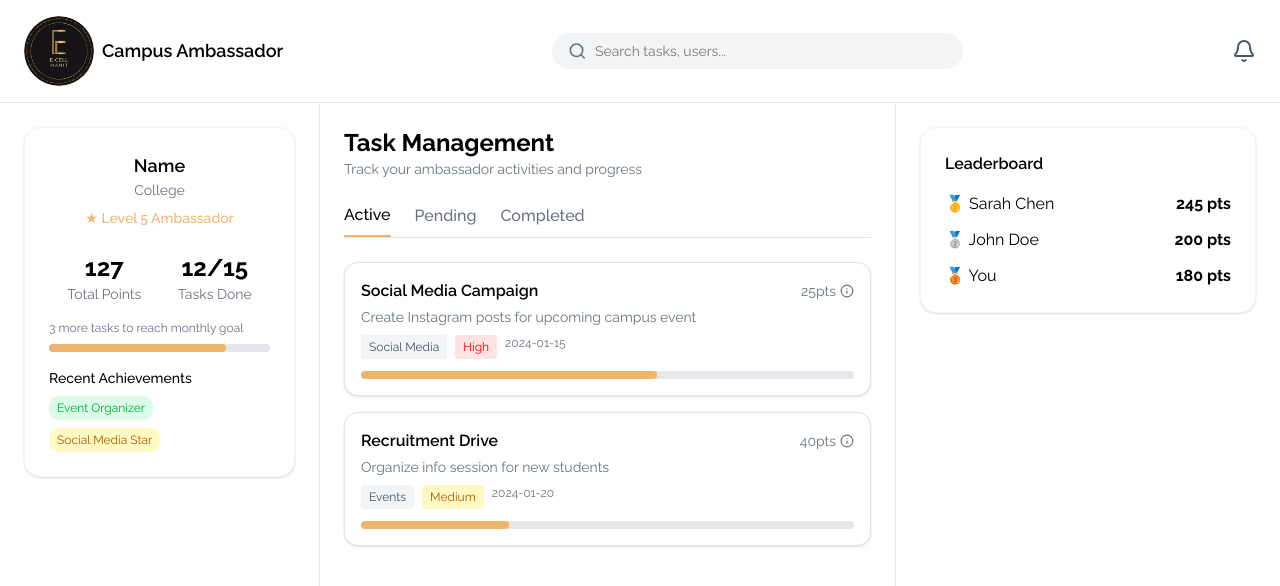
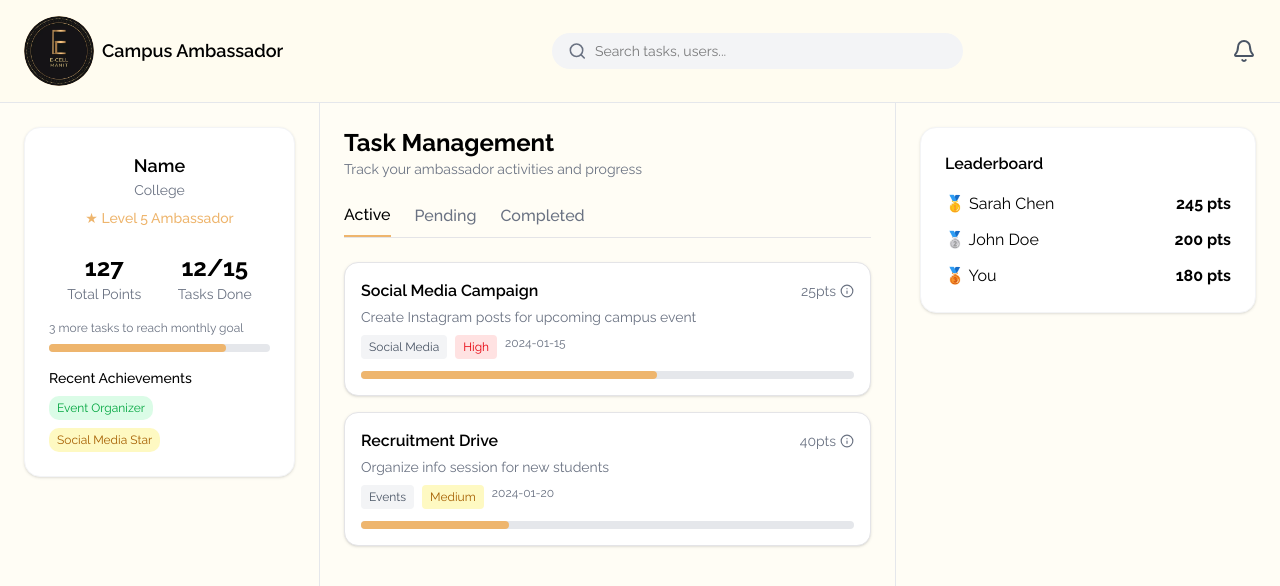
Before and after one commit to Varun24-s/campus-ambassador, a Next.js app: page /dashboard in a window 1280 px wide. Shown: the top 586 px of the page. Built offline with nearby package versions, Linux system fonts and the light colour scheme; no server answers.

Commit message:
Fix : added bg in the dashboard

```diff
--- a/src/app/complete-profile/page.tsx
+++ b/src/app/complete-profile/page.tsx
@@ -90,7 +90,7 @@ export default function CompleteProfilePage() {
   if (!user) return null;
 
   return (
-    <main className="flex items-center justify-center min-h-screen text-gray-700 bg-gray-50 px-4">
+    <main className="flex items-center justify-center min-h-screen text-gray-700 bg-amber-50/50 px-4">
       <div className="bg-white p-8 rounded-2xl shadow-xl w-full max-w-lg">
         {/* Header */}
         <div className="text-center mb-6">
--- a/src/app/dashboard/page.tsx
+++ b/src/app/dashboard/page.tsx
@@ -6,7 +6,7 @@ import NavDash from "@/components/NavDash";
 
 export default function DashboardPage() {
   return (
-    <div className="min-h-screen bg-white text-black flex flex-col">
+    <div className="min-h-screen bg-amber-50/50 text-black flex flex-col">
       <NavDash />
 
       <div className="flex flex-col sm:flex-row flex-1">
--- a/src/components/NavDash.tsx
+++ b/src/components/NavDash.tsx
@@ -7,7 +7,7 @@ import Image from "next/image";
 
 export default function NavDash() {
   return (
-    <nav className="w-full flex items-center justify-between px-6 py-4 border-b border-gray-200 bg-white">
+    <nav className="w-full flex items-center justify-between px-6 py-4 border-b border-gray-200 bg-amber-50/50">
       <div className="flex items-center gap-2">
       <Link href="/" className="flex-shrink-0">
                             <Image
```
